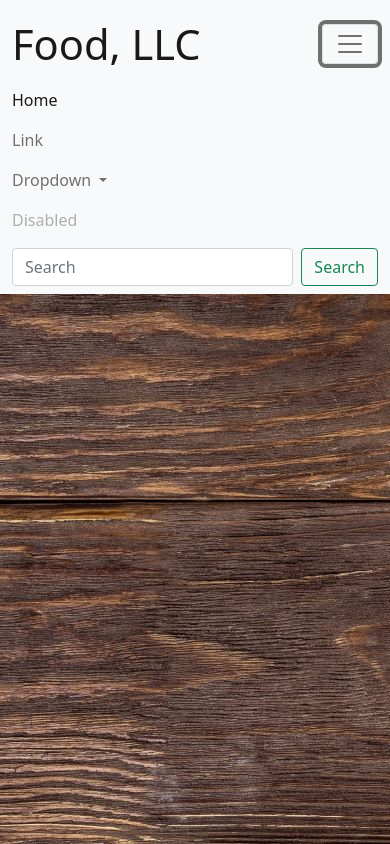
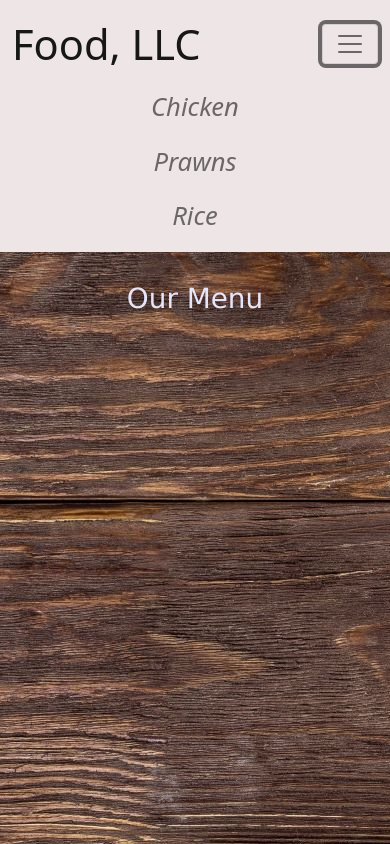
Before and after one commit to Rajthilakam/KalAccademy_Coursera_Assignment, a website: page Module3_Assignment/index.html in a window 390 px wide. Both pictures are taken after a click on the button "Toggle navigation". Drawn offline with nearby package versions, Linux system fonts and the light colour scheme.

Commit message:
Added css

```diff
--- a/Module3_Assignment/css/styles.css
+++ b/Module3_Assignment/css/styles.css
@@ -9,7 +9,30 @@ body{
    height: 1000px;
 }
 
+#nav-header {
+    background-color:rgb(238, 229, 231);
+    color:white;
+    border-radius: 0;
+    border: 0;
+}
+
 .navbar-brand {
     font-size: 2.6em;
 
+
 }
+
+.navbar-nav a {
+    font-style: italic;
+    text-align: center;
+    font-size:1.6em;
+    color:black;
+}
+
+.menutitle{
+    color:lavender;
+    margin-top:30px;
+    margin-bottom: 10px;
+    font-family: Verdana, Geneva, Tahoma, sans-serif;
+
+}
--- a/Module3_Assignment/index.html
+++ b/Module3_Assignment/index.html
@@ -15,64 +15,52 @@
 </head>
 
 <body>
-
-    <nav class="navbar navbar-light bg-light">
+    <header>
+        <nav id="nav-header" class="navbar navbar-light">
             <div class="container">
                 <a class="navbar-brand " href="#">Food, LLC</a>
-            <button class="navbar-toggler  d-sm-block  d-xl-none d-lg-none d-md-none" type="button" data-bs-toggle="collapse"
-                data-bs-target="#navbarSupportedContent" aria-controls="navbarSupportedContent" aria-expanded="false"
-                aria-label="Toggle navigation">
+                <button class="navbar-toggler  d-sm-block" type="button"
+                    data-bs-toggle="collapse" data-bs-target="#navbarSupportedContent"
+                    aria-controls="navbarSupportedContent" aria-expanded="false" aria-label="Toggle navigation">
                     <span class="navbar-toggler-icon"></span>
                 </button>
                 <div class="collapse navbar-collapse " id="navbarSupportedContent">
-                <ul class="navbar-nav me-auto mb-2 mb-lg-0">
+                    <ul class="navbar-nav ">
                         <li class="nav-item">
-                        <a class="nav-link active" aria-current="page" href="#">Home</a>
+                            <a class="nav-link" aria-current="page" href="#">Chicken</a>
                         </li>
                         <li class="nav-item">
-                        <a class="nav-link" href="#">Link</a>
-                    </li>
-                    <li class="nav-item dropdown">
-                        <a class="nav-link dropdown-toggle" href="#" id="navbarDropdown" role="button"
-                            data-bs-toggle="dropdown" aria-expanded="false">
-                            Dropdown
-                        </a>
-                        <ul class="dropdown-menu" aria-labelledby="navbarDropdown">
-                            <li><a class="dropdown-item" href="#">Action</a></li>
-                            <li><a class="dropdown-item" href="#">Another action</a></li>
-                            <li>
-                                <hr class="dropdown-divider">
-                            </li>
-                            <li><a class="dropdown-item" href="#">Something else here</a></li>
-                        </ul>
+                            <a class="nav-link" href="#">Prawns</a>
                         </li>
                         <li class="nav-item">
-                        <a class="nav-link disabled" href="#" tabindex="-1" aria-disabled="true">Disabled</a>
+                            <a class="nav-link" href="#">Rice</a>
                         </li>
+
                     </ul>
-                <form class="d-flex">
-                    <input class="form-control me-2" type="search" placeholder="Search" aria-label="Search">
-                    <button class="btn btn-outline-success" type="submit">Search</button>
-                </form>
+
                 </div>
             </div>
         </nav>
+    </header>
 
+    <div class="container">
+        <div class="row">
+            <div class="col">
+                <h1 class="text-center menutitle">Our Menu</h1>
+            </div>
+        </div>
+    </div>
 
 
 
     <!-- Optional JavaScript; choose one of the two! -->
-
-
-    <!-- Option 1: Bootstrap Bundle with Popper -->
     <script src="https://cdn.jsdelivr.net/npm/bootstrap@5.0.1/dist/js/bootstrap.bundle.min.js"
         integrity="sha384-gtEjrD/SeCtmISkJkNUaaKMoLD0//ElJ19smozuHV6z3Iehds+3Ulb9Bn9Plx0x4"
         crossorigin="anonymous"></script>
 
-    <!-- Option 2: Separate Popper and Bootstrap JS -->
+    <!-- Option 1: Bootstrap Bundle with Popper -->
 
-    <script src="https://cdn.jsdelivr.net/npm/@popperjs/core@2.9.2/dist/umd/popper.min.js" integrity="sha384-IQsoLXl5PILFhosVNubq5LC7Qb9DXgDA9i+tQ8Zj3iwWAwPtgFTxbJ8NT4GN1R8p" crossorigin="anonymous"></script>
-    <script src="https://cdn.jsdelivr.net/npm/bootstrap@5.0.1/dist/js/bootstrap.min.js" integrity="sha384-Atwg2Pkwv9vp0ygtn1JAojH0nYbwNJLPhwyoVbhoPwBhjQPR5VtM2+xf0Uwh9KtT" crossorigin="anonymous"></script>
+
 
 
 </body>
--- a/package.json
+++ b/package.json
@@ -24,6 +24,7 @@
   "dependencies": {
     "bootstrap": "^5.0.1",
     "font-awesome": "^4.7.0",
+    "jquery": "^3.5.1",
     "popper.js": "^1.16.1"
   }
 }
```
Also changed, not shown: 1 other file. Lines whose indentation alone changed are shown as unchanged.
